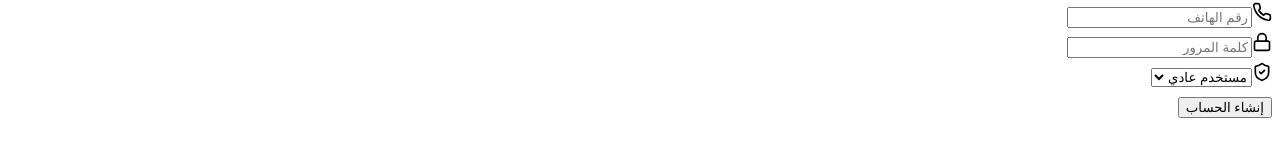
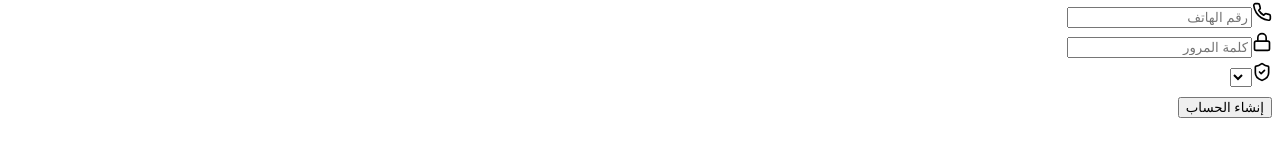
Before and after one commit to husseinmuhammadkh/flower-mart-project, a React (Vite) app in the folder client/: page /add-user in a window 1280 px wide. Shown: the part 404-552 px from the top of the page. Built offline with nearby package versions, Linux system fonts and the light colour scheme; no server answers; a web font is replaced by a local one.

Commit message:
fix render start

```diff
--- a/client/src/pages/CreateUser.tsx
+++ b/client/src/pages/CreateUser.tsx
@@ -113,8 +113,8 @@ export default function CreateUser() {
                 className="w-full pr-12 pl-4 py-3 bg-muted/50 border border-border rounded-2xl focus:ring-2 focus:ring-primary/20 outline-none appearance-none transition-all text-right"
                 onChange={(e) => setFormData({ ...formData, role: e.target.value })}
               >
-                <option value="user">مستخدم عادي</option>
-                <option value="admin">مدير (Admin)</option>
+                {/* <option value="user">مستخدم عادي</option>
+                <option value="admin">مدير (Admin)</option> */}
               </select>
             </div>
 
```
